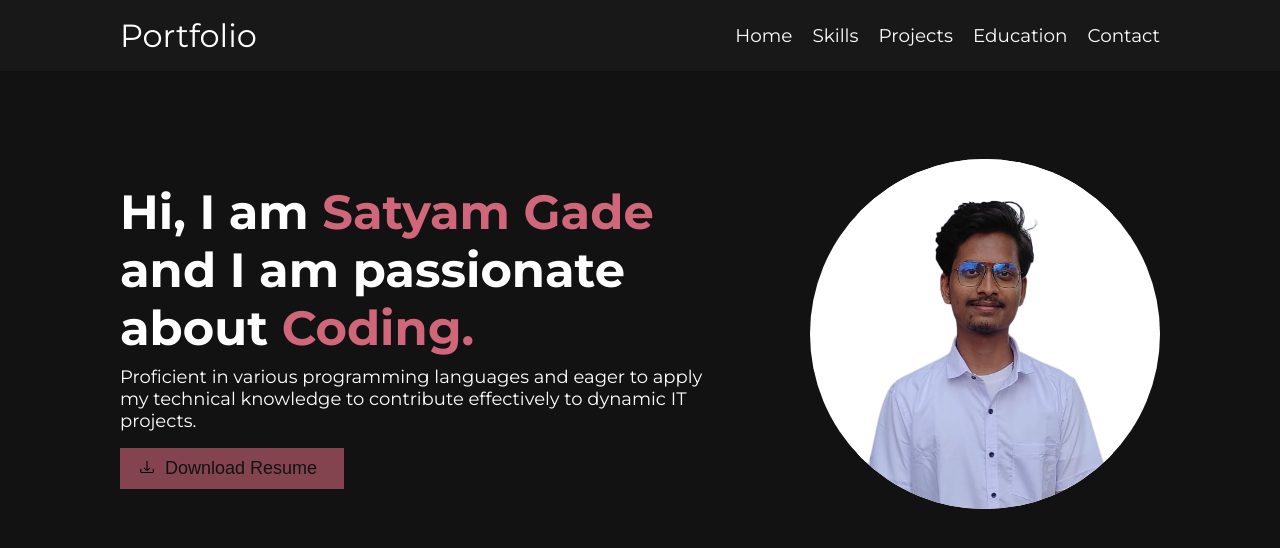
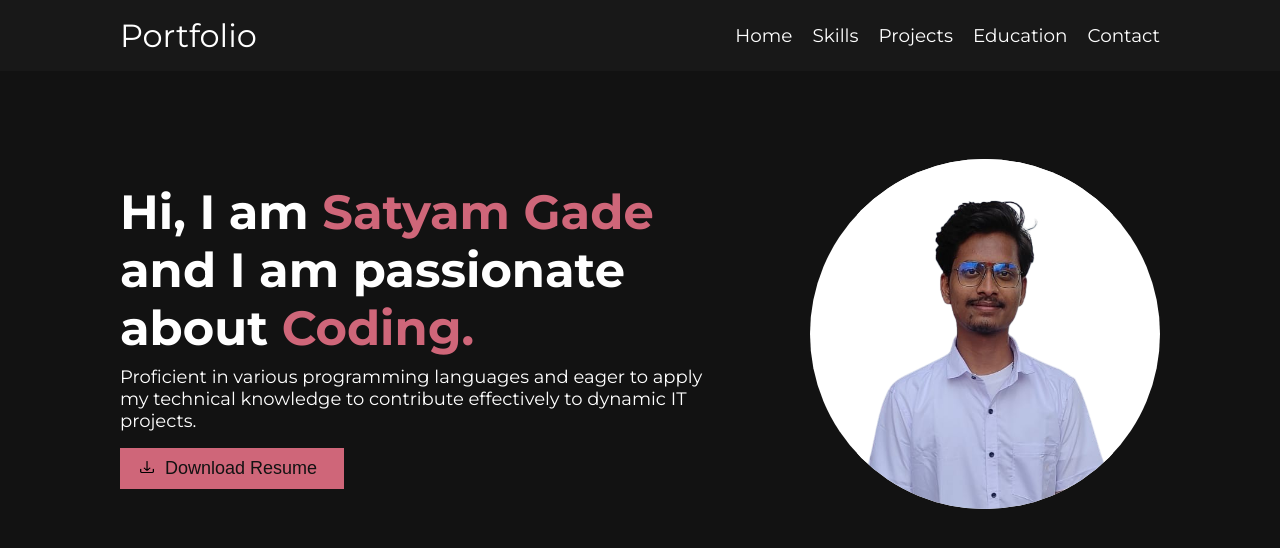
Before and after one commit to SatyamGade/Portfolio.v2, a Next.js app: page / in a window 1280 px wide. Shown: the top 548 px of the page. Built offline with nearby package versions, Linux system fonts and the light colour scheme.

Commit message:
downloadBtnFix

```diff
--- a/src/app/page.js
+++ b/src/app/page.js
@@ -1,19 +1,39 @@
+"use client"
 import Image from 'next/image';
 import styles from './page.module.css';
 import img from './img.png';
 import download from './download.png';
+import { useEffect, useState } from 'react';
+import Contact from './contact/page';
+import Education from './education/page';
+import Projects from './projects/page';
+import Skills from './skills/page';
+
+
 
 export default function Home() {
+
+  const [width, setWidth] = useState(window.innerWidth);
+
+  useEffect(() => {
+    window.addEventListener('resize', () => {
+      setWidth(window.innerWidth);
+    })
+  }, [window.innerWidth])
+
   return (
+    <>
       <main className={styles.home}>
         <div className={styles.headingDiv}>
           <h1 className={styles.heading}>Hi, I am <span className={styles.specialText}>Satyam Gade</span> and I am passionate about <span className={styles.specialText}>Coding.</span></h1>
           <p className={styles.homeText}>Proficient in various programming languages and eager to apply my technical knowledge to contribute effectively to dynamic IT projects.</p>
           <div className={styles.btnDiv}>
-          <button className={styles.btn} >
-            <Image src={download} className={styles.downloadPng} alt='download'/>
+            <a href="/resume.pdf" download style={{textDecoration: "none"}}>
+            <button className={styles.btn}>
+              <Image src={download} className={styles.downloadPng} alt='download' />
               <p>Download Resume</p>
             </button>
+            </a>
           </div>
         </div>
         <div>
@@ -24,5 +44,15 @@ export default function Home() {
           />
         </div>
       </main>
+      {
+        width <= 767 &&
+        <>
+          <Skills />
+          <Projects />
+          <Education />
+          <Contact />
+        </>
+      }
+    </>
   );
 }
--- a/src/app/page.module.css
+++ b/src/app/page.module.css
@@ -33,15 +33,13 @@
 .btnDiv{
   padding-top: 1em;
   position: relative;
-  z-index: -1;
 }
 
 .btn{
   background-color: #CF6679;
   color: #121212;
   font-size: 18px;
-  opacity: 0.6; /* disabled */
-  cursor: not-allowed; /* todo */
+  cursor: pointer;
   border: none;
   text-align: center;
   display: flex;
--- a/src/app/skills/page.js
+++ b/src/app/skills/page.js
@@ -13,7 +13,6 @@ function Skills() {
         <button disabled className={styles.skill}>HTML</button>
         <button disabled className={styles.skill}>CSS</button>
         <button disabled className={styles.skill}>Bootstrap</button>
-        <button disabled className={styles.skill}>Tailwind CSS</button>
         <button disabled className={styles.skill}>Figma Basics</button>
         <button disabled className={styles.skill}>JavaScript</button>
         <button disabled className={styles.skill}>React JS</button>
@@ -21,7 +20,6 @@ function Skills() {
         <button disabled className={styles.skill}>Node JS</button>
         <button disabled className={styles.skill}>Express JS</button>
         <button disabled className={styles.skill}>MongoDB</button>
-        <button disabled className={styles.skill}>SQL</button>
         </div>
       </div>
       <div>
```
Also changed, not shown: 1 other file (tests, documents, lock files or other folders). Lines whose indentation alone changed are shown as unchanged.
